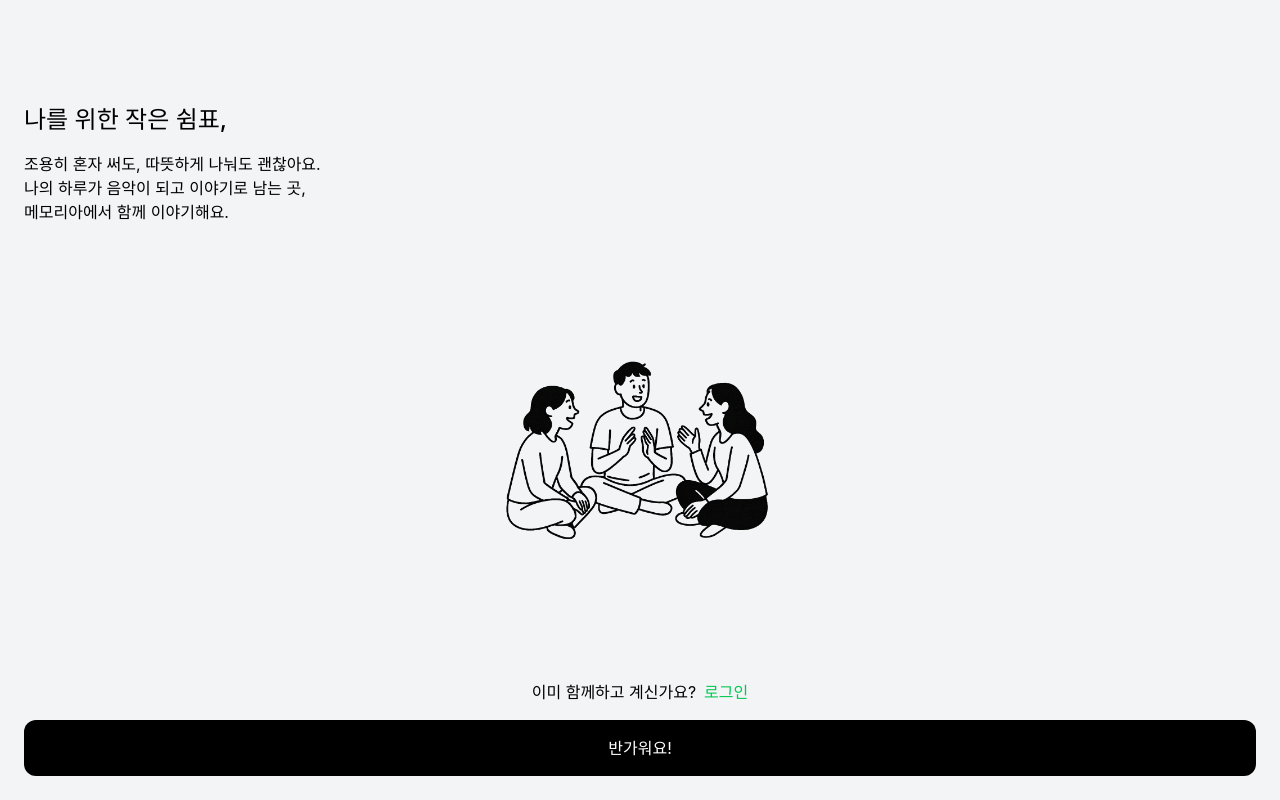
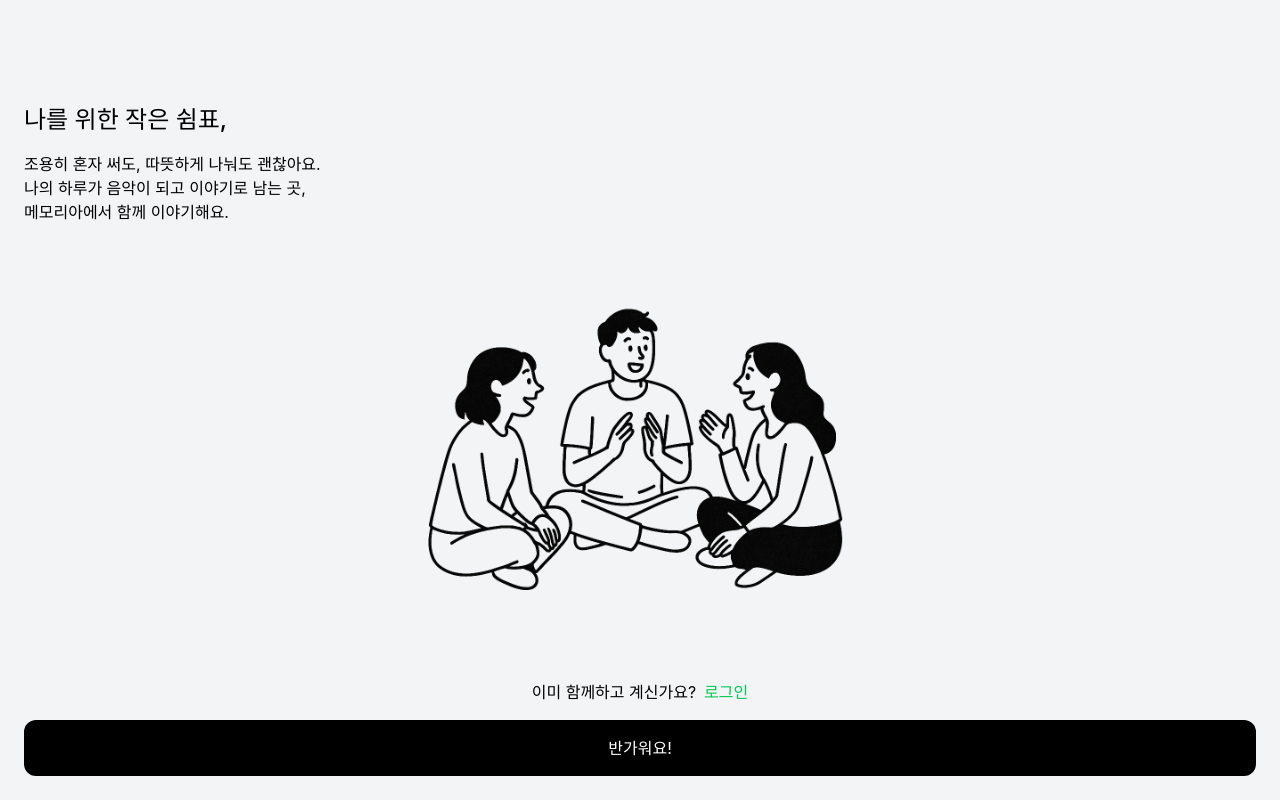
Before and after one commit to Capstone-Memoria/Memoria-Front, a React (Vite) app: page /login in a window 1280 px wide. Built offline with nearby package versions, Linux system fonts and the light colour scheme; a web font is replaced by a local one.

Commit message:
fix: 로그인 페이지 및 환영 패널의 스타일 개선

```diff
--- a/src/features/login/pages/LoginPage.tsx
+++ b/src/features/login/pages/LoginPage.tsx
@@ -23,7 +23,7 @@ const LoginPage = () => {
           transform: `translateX(-${step * 100}vw)`,
         }}
       >
-        <WelcomePanel className={"w-screen"} onNext={handleNext} />
+        <WelcomePanel className={"w-screen h-full"} onNext={handleNext} />
         <LoginPanel
           className={"w-screen"}
           onNext={handleNext}
--- a/src/features/login/panels/WelcomePanel.tsx
+++ b/src/features/login/panels/WelcomePanel.tsx
@@ -14,7 +14,7 @@ const WelcomePanel: React.FC<WelcomePanelProps> = ({ onNext, ...props }) => {
   return (
     <div
       {...props}
-      className={cn("flex-1 flex flex-col px-6", props.className)}
+      className={cn("h-full flex flex-col px-6", props.className)}
     >
       <div className={"mt-20 text-2xl font-medium"}>나를 위한 작은 쉼표,</div>
       <div className={"mt-4"}>
@@ -22,8 +22,12 @@ const WelcomePanel: React.FC<WelcomePanelProps> = ({ onNext, ...props }) => {
         <div>나의 하루가 음악이 되고 이야기로 남는 곳,</div>
         <div>메모리아에서 함께 이야기해요.</div>
       </div>
-      <div className={"mx-8 flex-1 flex items-center justify-center"}>
-        <img src={onboardingImage} alt={"Onboarding"} className={"max-w-72"} />
+      <div className={"mx-8 min-h-0 flex-1 flex items-center justify-center"}>
+        <img
+          src={onboardingImage}
+          alt={"Onboarding"}
+          className={"min-h-0 object-contain size-full"}
+        />
       </div>
       <div className={"flex items-center justify-center mb-4"} onClick={onNext}>
         이미 함께하고 계신가요?{" "}
```
